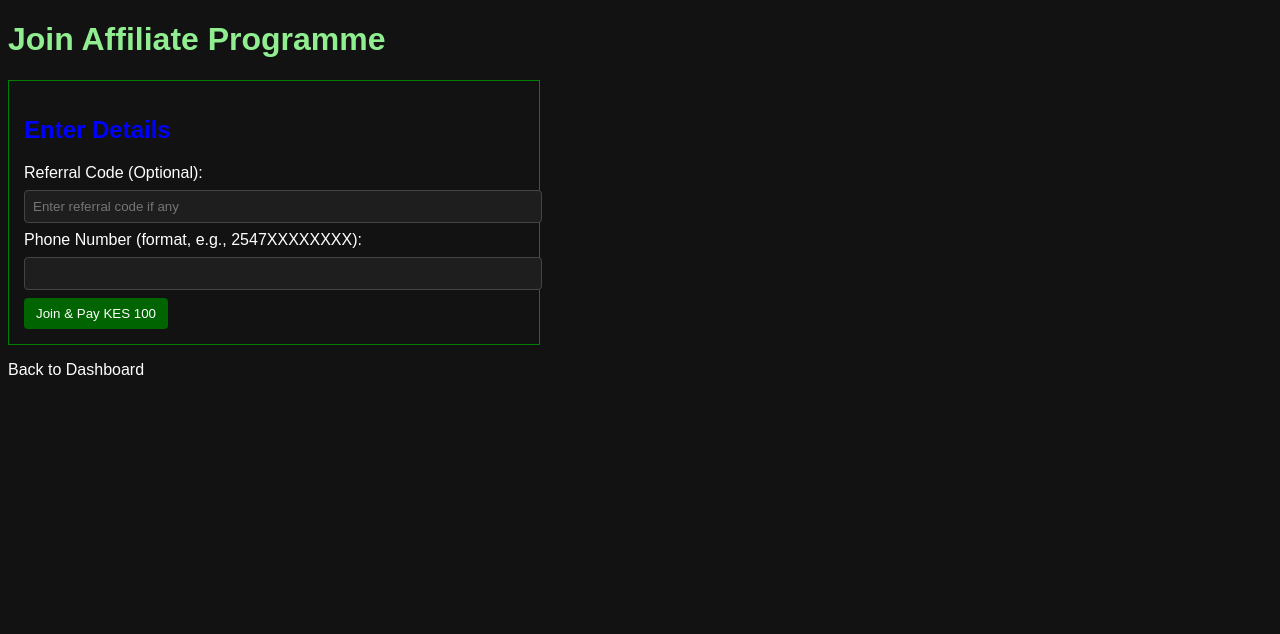
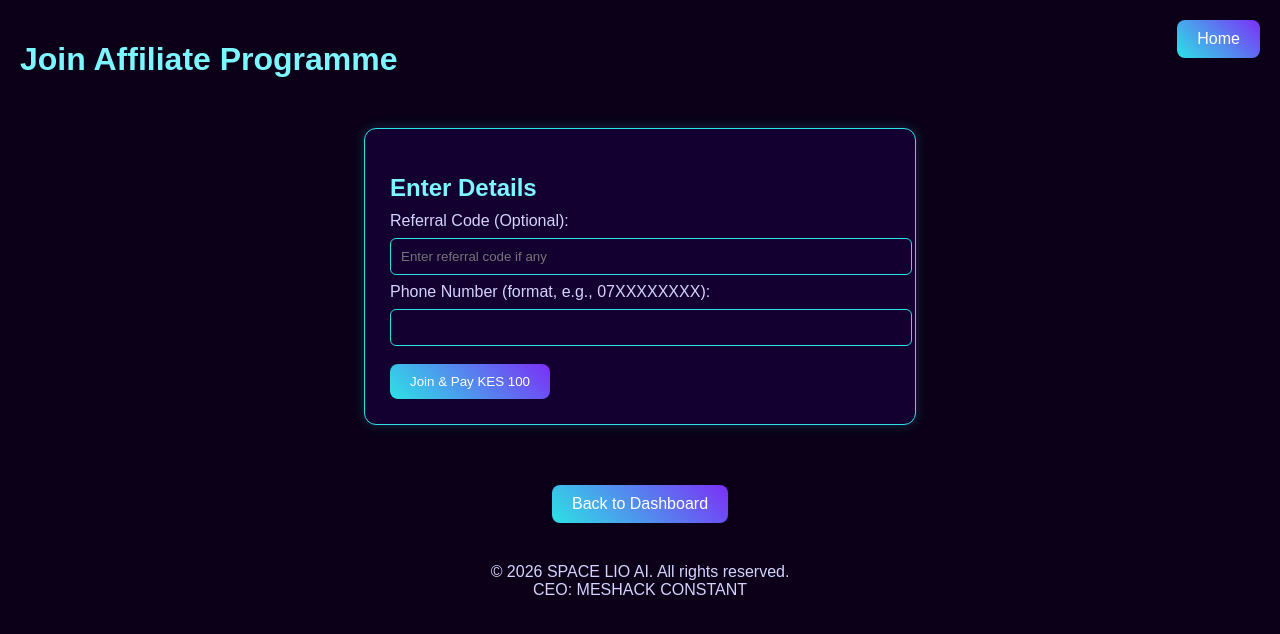
Before and after one commit to constantmeshack-spec/space-lio-ai, a Flask app: template templates/join_affiliate.html in a window 1280 px wide. Shown: the top 634 px of the page. Run offline with Flask 3, Linux system fonts and the light colour scheme; the template is opened without the code that fills it, so the values that code supplies are empty.

Commit message:
join affliate

```diff
--- a/templates/join_affiliate.html
+++ b/templates/join_affiliate.html
@@ -4,42 +4,131 @@
 <meta name="viewport" content="width=device-width, initial-scale=1.0">
 <meta charset="UTF-8">
 <title>Join Affiliate - {{ APP_NAME }}</title>
+
 <style>
-        /* Mobile fixes */
-        @media (max-width: 600px) {
-            body { margin: 10px; font-size: 14px; }
-            h1, h2 { font-size: 18px; }
-            input, button { font-size: 13px; padding: 6px; }
+/* --- GENERAL --- */
+body {
+    background: #0b0018;
+    color: #d4d4ff;
+    font-family: Arial, sans-serif;
+    margin: 0;
+    padding: 20px;
 }
 
-        body { background-color: #121212; color: white; font-family: Arial, sans-serif; }
-        h1 { color: lightgreen; }
-        h2 { color: blue; }
-        .card { border: 1px solid green; padding: 15px; margin: 15px 0; max-width: 500px; }
-        input { width: 100%; padding: 8px; margin: 8px 0; border-radius: 4px; border: 1px solid #444; background-color: #1e1e1e; color: white; }
-        .btn { background-color: darkgreen; color: white; padding: 8px 12px; border: none; border-radius: 4px; text-decoration: none; cursor: pointer; }
-        .btn:hover { background-color: #006400; }
-        a { color: white; text-decoration: none; }
+/* --- HOME BUTTON FIXED TOP --- */
+.btn-home-top {
+    position: fixed;
+    top: 20px;
+    right: 20px;
+    z-index: 999;
+    color: white;
+    text-decoration: none;
+    background: linear-gradient(45deg, #2de2e6, #7b2ff7);
+    padding: 10px 20px;
+    border-radius: 8px;
+    cursor: pointer;
+    transition: opacity 0.3s, box-shadow 0.3s;
+}
+.btn-home-top:hover {
+    opacity: 0.85;
+    box-shadow: 0 0 12px #2de2e6, 0 0 18px #7b2ff7;
+}
+
+/* --- HEADINGS --- */
+h1, h2 {
+    color: #7cf7ff;
+    margin-bottom: 10px;
+}
+
+/* --- CARD --- */
+.card {
+    background: #140030;
+    border: 1px solid #2de2e6;
+    border-radius: 12px;
+    padding: 25px;
+    max-width: 500px;
+    margin: 50px auto;
+    box-shadow: 0 0 12px rgba(45,226,230,0.2);
+}
+
+/* --- FORM ELEMENTS --- */
+input {
+    width: 100%;
+    padding: 10px;
+    margin: 8px 0;
+    border-radius: 6px;
+    border: 1px solid #2de2e6;
+    background: #140030;
+    color: #d4d4ff;
+}
+input:focus {
+    outline: none;
+    box-shadow: 0 0 8px #2de2e6, 0 0 12px #7b2ff7;
+}
+
+/* --- BUTTONS --- */
+button, a.btn {
+    background: linear-gradient(45deg, #2de2e6, #7b2ff7);
+    color: white;
+    border: none;
+    padding: 10px 20px;
+    border-radius: 8px;
+    cursor: pointer;
+    text-decoration: none;
+    display: inline-block;
+    margin-top: 10px;
+    transition: opacity 0.3s, box-shadow 0.3s;
+}
+button:hover, a.btn:hover {
+    opacity: 0.85;
+    box-shadow: 0 0 8px #2de2e6, 0 0 12px #7b2ff7;
+}
+
+/* --- LINKS --- */
+a {
+    color: #d4d4ff;
+    text-decoration: none;
+}
+a:hover {
+    text-decoration: underline;
+}
+
+/* --- RESPONSIVE --- */
+@media (max-width: 600px) {
+    body { font-size: 14px; padding: 10px; }
+    input, button, a { font-size: 13px; padding: 8px; }
+}
 </style>
 </head>
+
 <body>
+
+<!-- Home Button Always on Top -->
+<a href="{{ url_for('index') }}" class="btn-home-top">Home</a>
+
 <h1>Join Affiliate Programme</h1>
+
 <div class="card">
 <h2>Enter Details</h2>
 <form method="POST" action="{{ url_for('process_affiliate_join') }}">
     <label for="referral_code">Referral Code (Optional):</label>
     <input type="text" id="referral_code" name="referral_code" placeholder="Enter referral code if any">
 
-           <label for="phone">Phone Number (format, e.g., 2547XXXXXXXX):</label>
+    <label for="phone">Phone Number (format, e.g., 07XXXXXXXX):</label>
     <input type="text" name="phone" id="phone"
-                  pattern="2547[0-9]{8}"
-                  title="Phone number must start with 2547 followed by 8 digits"
+           pattern="0[0-9]{9}"
+           title="Phone number must start with 0 followed by 9 digits"
            required>
 
-            <button type="submit" class="btn">Join & Pay KES 100</button>
+    <button type="submit">Join & Pay KES 100</button>
 </form>
 </div>
 
-    <p><a href="{{ url_for('dashboard') }}">Back to Dashboard</a></p>
+<p style="text-align:center;"><a href="{{ url_for('dashboard') }}" class="btn">Back to Dashboard</a></p>
+
+<footer style="text-align:center; margin-top:40px; color:#d4d4ff;">
+© 2026 {{ APP_NAME }}. All rights reserved.<br>CEO: MESHACK CONSTANT
+</footer>
+
 </body>
 </html>
```
Lines whose indentation alone changed are shown as unchanged.
